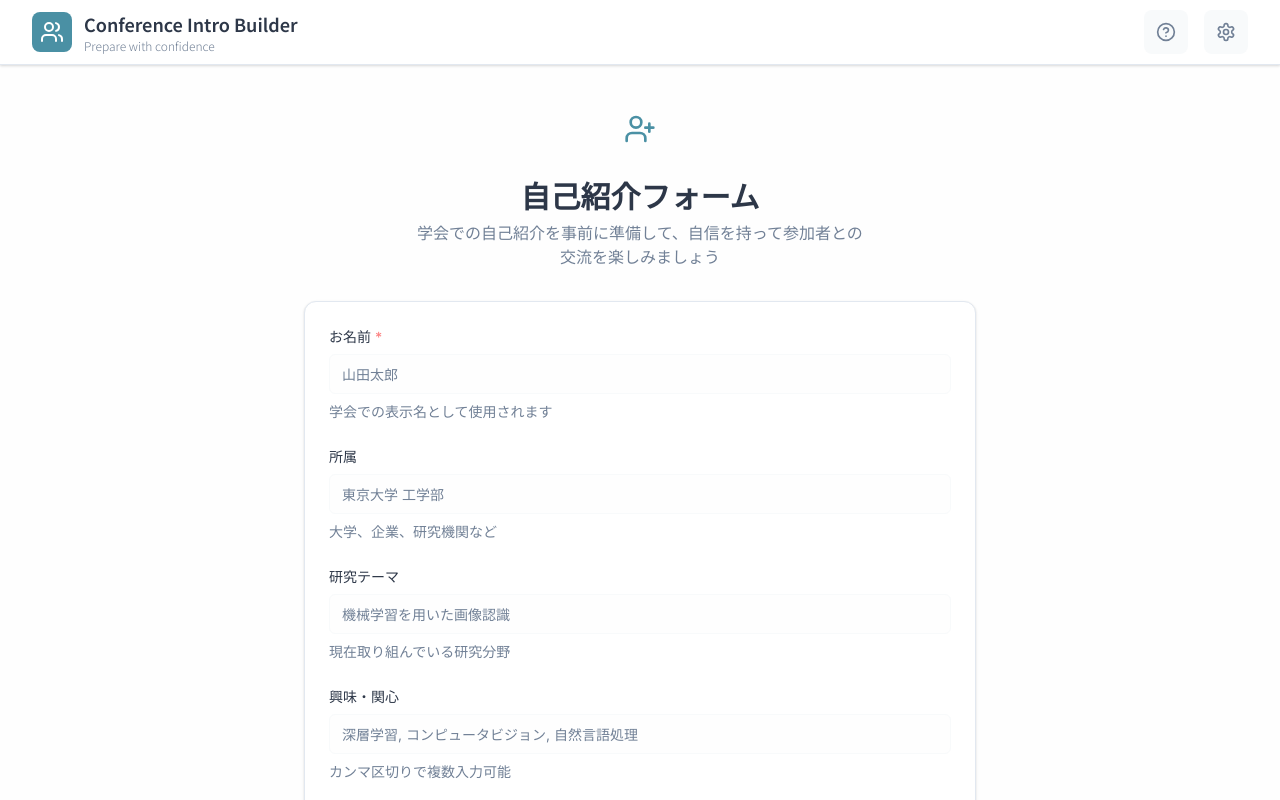
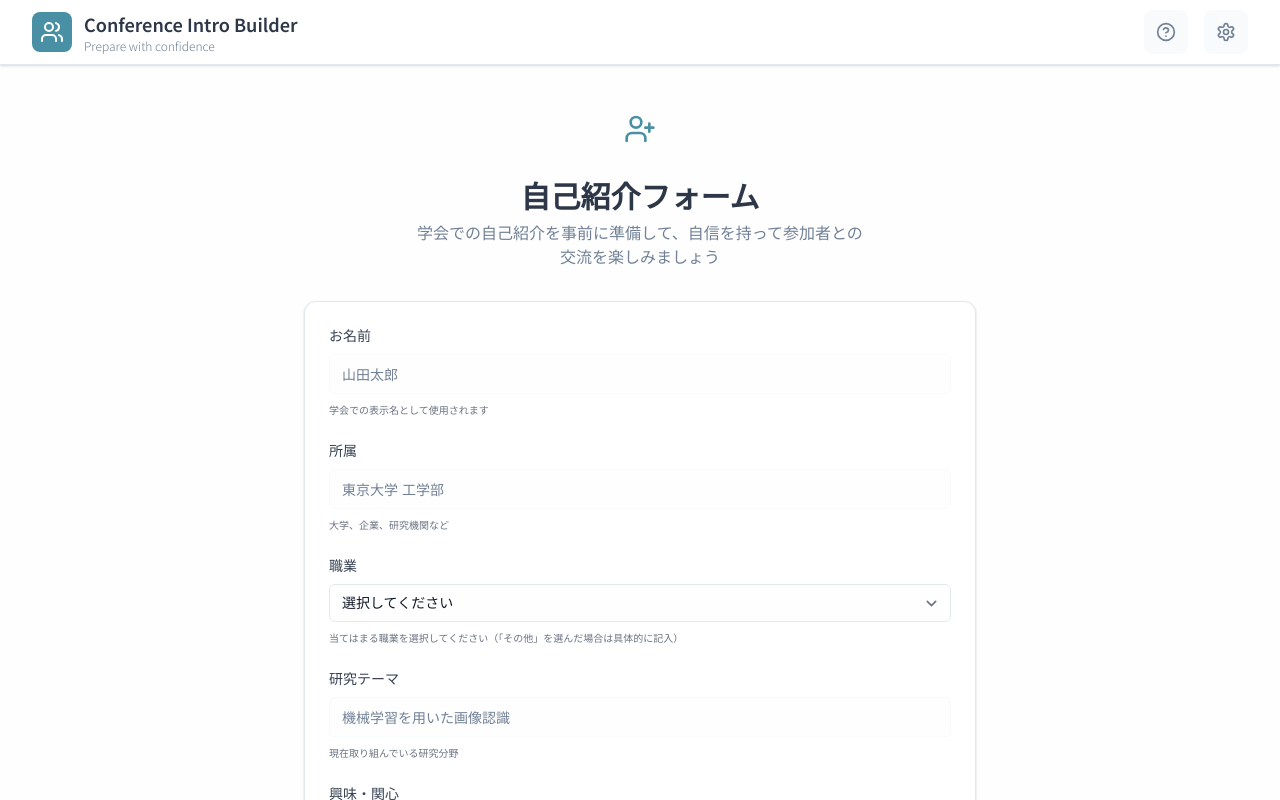
Before and after one commit to jphacks/tk_b_2506, a React (Vite) app: page / in a window 1280 px wide. Shown: the top 800 px of the page. Built offline with nearby package versions, Linux system fonts and the light colour scheme.

Commit message:
[add]フォーム項目の追加

```diff
--- a/src/pages/self-introduction-form/components/FormField.jsx
+++ b/src/pages/self-introduction-form/components/FormField.jsx
@@ -13,22 +13,28 @@ const FormField = ({
     description,
     maxLength,
     showCharacterCounter = false,
-    className = ""
+    className = "",
+    children // 追加
 }) => {
     return (
         <div className={`space-y-2 ${className}`}>
+            {label && <label className="block text-sm font-medium text-gray-700">{label}</label>}
+
+            {/* children があればそれをレンダリング、なければ既存の Input */}
+            {children ? (
+                children
+            ) : (
                 <Input
                     type={type}
-                label={label}
                     name={name}
                     value={value}
                     onChange={onChange}
                     placeholder={placeholder}
                     required={required}
                     error={error}
-                description={description}
                     maxLength={maxLength}
                 />
+            )}
 
             {showCharacterCounter && maxLength && (
                 <CharacterCounter
@@ -37,6 +43,13 @@ const FormField = ({
                     className="px-1"
                 />
             )}
+
+            {/* description */}
+            {description && (
+                <p className="mt-1 text-[10px] text-gray-500">
+                    {description}
+                </p>
+            )}
         </div>
     );
 };
--- a/src/pages/self-introduction-form/index.jsx
+++ b/src/pages/self-introduction-form/index.jsx
@@ -1,5 +1,6 @@
 import { useState } from 'react';
 import Header from '../../components/ui/Header';
+import Input from '../../components/ui/Input';
 import Toast from '../../components/ui/Toast';
 import FormActions from './components/FormActions';
 import FormField from './components/FormField';
@@ -13,7 +14,9 @@ const SelfIntroductionForm = () => {
         affiliation: '',
         researchTopic: '',
         interests: '',
-        oneLiner: ''
+        oneLiner: '',
+        occupation: '',
+        occupationOther: '' // 追加：その他入力用
     });
 
     // UI state
@@ -106,7 +109,9 @@ const SelfIntroductionForm = () => {
             affiliation: '',
             researchTopic: '',
             interests: '',
-            oneLiner: ''
+            oneLiner: '',
+            occupation: '',
+            occupationOther: ''
         });
         setIsPublic(true);
         setErrors({});
@@ -151,6 +156,41 @@ const SelfIntroductionForm = () => {
                                 error={errors?.affiliation}
                                 maxLength={undefined}
                             />
+                            {/* 職業: 選択式、その他の場合は入力を表示 */}
+                            <FormField
+                                label="職業"
+                                name="occupation"
+                                error={errors?.occupation}
+                                description="当てはまる職業を選択してください（「その他」を選んだ場合は具体的に記入）"
+                            >
+                                <select
+                                    name="occupation"
+                                    value={formData.occupation}
+                                    onChange={handleInputChange}
+                                    className="mt-1 block w-full rounded-md border border-border bg-background px-3 py-2 text-sm text-gray-900 focus:outline-none focus:ring-2 focus:ring-primary"
+                                >
+                                    <option value="">選択してください</option>
+                                    <option value="学士課程">学士課程</option>
+                                    <option value="修士課程">修士課程</option>
+                                    <option value="博士課程">博士課程</option>
+                                    <option value="ポスドク">ポスドク</option>
+                                    <option value="教員">教員</option>
+                                    <option value="研究者">研究者</option>
+                                    <option value="企業">企業</option>
+                                    <option value="スタッフ">スタッフ</option>
+                                    <option value="その他">その他</option>
+                                </select>
+
+                                {formData.occupation === 'その他' && (
+                                    <Input
+                                        name="occupationOther"
+                                        value={formData.occupationOther}
+                                        onChange={handleInputChange}
+                                        placeholder="具体的に入力してください（例: フリーランス）"
+                                        className="mt-2"
+                                    />
+                                )}
+                            </FormField>
 
                             {/* Research Topic Field - Optional */}
                             <FormField
```
Lines whose indentation alone changed are shown as unchanged.
